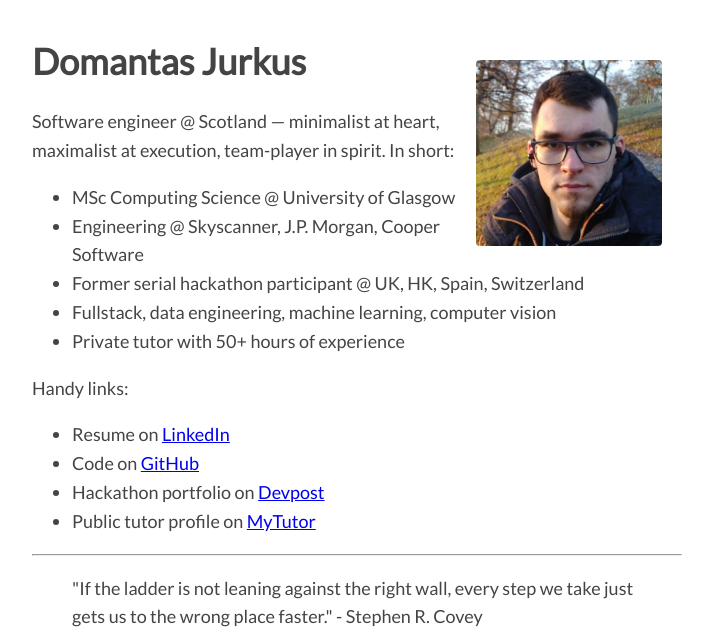
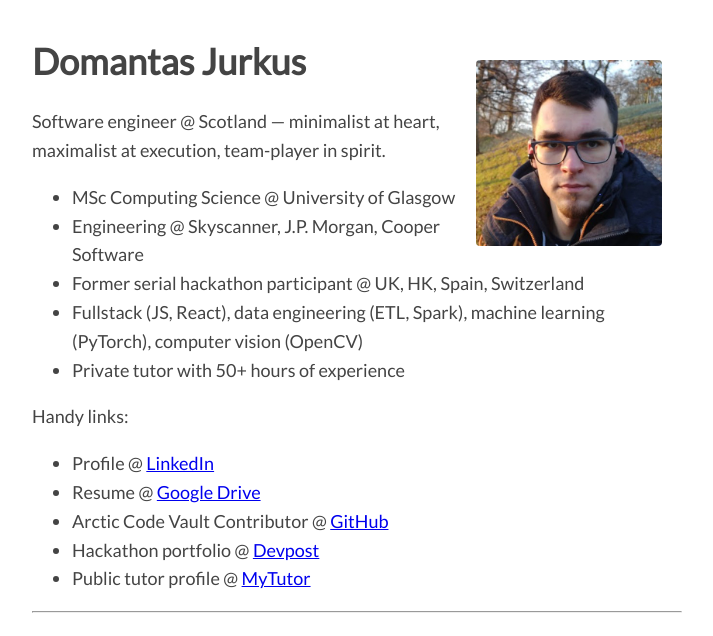
Before and after one commit to domantasjurkus/domantasjurkus.github.io, a plain HTML site: page index.html in a window 1280 px wide. Shown: the top 636 px of the page, without its empty margins (283-996 px from the left). Drawn offline with Linux system fonts and the light colour scheme.

Commit message:
Update bulletpoints

```diff
--- a/index.html
+++ b/index.html
@@ -31,20 +31,21 @@
         <img src="img/header.jpg" width="186" style="float: right; margin: 20px"></img>
         <h1>Domantas Jurkus</h1>
     </header>
-    <p>Software engineer @ Scotland — minimalist at heart, maximalist at execution, team-player in spirit. In short:</p>
+    <p>Software engineer @ Scotland — minimalist at heart, maximalist at execution, team-player in spirit.</p>
     <ul>
         <li>MSc Computing Science @ University of Glasgow</li>
         <li>Engineering @ Skyscanner, J.P. Morgan, Cooper Software</li>
         <li>Former serial hackathon participant @ UK, HK, Spain, Switzerland</li>
-        <li>Fullstack, data engineering, machine learning, computer vision</li>
+        <li>Fullstack (JS, React), data engineering (ETL, Spark), machine learning (PyTorch), computer vision (OpenCV)</li>
         <li>Private tutor with 50+ hours of experience</li>
     </ul>
     </p>Handy links:</p>
     <ul>
-        <li>Resume on <a href="https://www.linkedin.com/in/domantas-jurkus-08a259104/">LinkedIn</a></li>
-        <li>Code on <a href="https://github.com/domantasjurkus">GitHub</a></li>
-        <li>Hackathon portfolio on <a href="https://devpost.com/domantasjurkus?ref_content=user-portfolio">Devpost</a></li>
-        <li>Public tutor profile on <a href="https://www.mytutor.co.uk/tutors/144876/">MyTutor</a></li>
+        <li>Profile @ <a href="https://www.linkedin.com/in/domantas-jurkus-08a259104/">LinkedIn</a></li>
+        <li>Resume @ <a href="https://docs.google.com/document/d/1xnFd8Og9-EtzFLS4_UeFGU6h73pDf0yxySrq3zocQ3w/edit?usp=sharing">Google Drive</a></li>
+        <li>Arctic Code Vault Contributor @ <a href="https://github.com/domantasjurkus">GitHub</a></li>
+        <li>Hackathon portfolio @ <a href="https://devpost.com/domantasjurkus?ref_content=user-portfolio">Devpost</a></li>
+        <li>Public tutor profile @ <a href="https://www.mytutor.co.uk/tutors/144876/">MyTutor</a></li>
     </ul>
     <hr>
     <blockquote>
```
